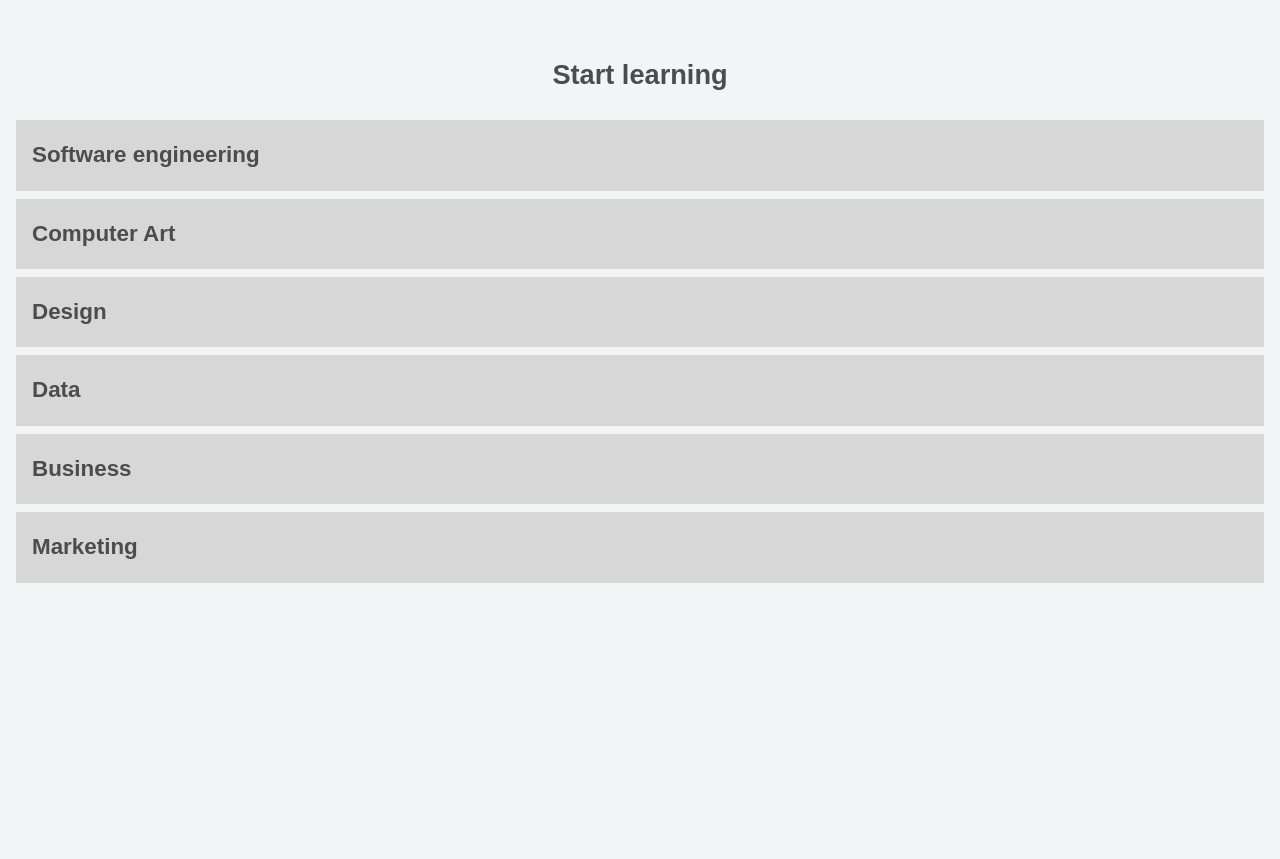
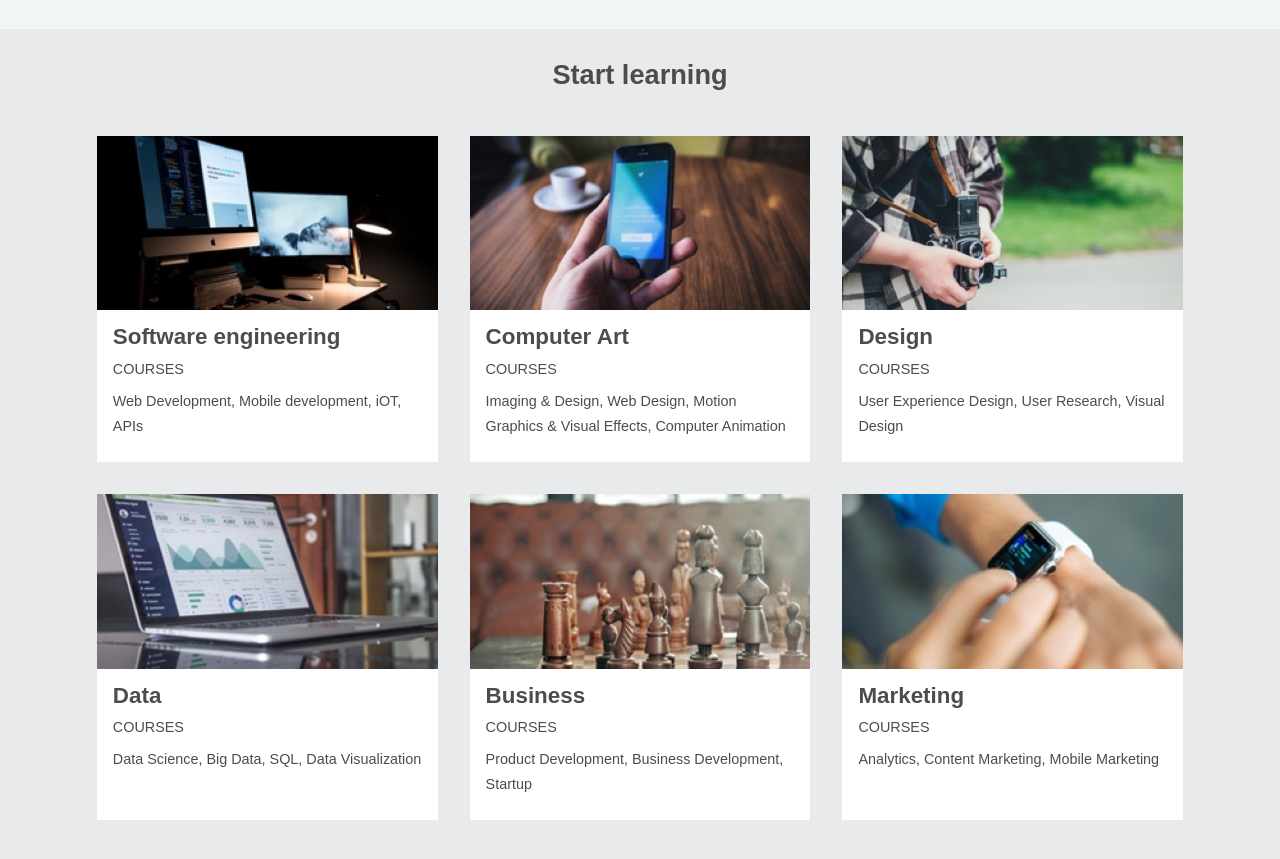
Before and after one commit to JoBenjamin/colmar-academy, a plain HTML site: page index.html in a window 1280 px wide. Shown: the part 1319-2178 px from the top of the page. Before the commit the page ends 1934 px from the top, so only its background shows below. Drawn offline with Linux system fonts and the light colour scheme.

Commit message:
Add desktop style and html to start learning section

```diff
--- a/index.html
+++ b/index.html
@@ -104,34 +104,64 @@
             <h2>Start learning</h2>
             <div class="leaflet-container">
                 <ul>
-                    <li>
+                    <li class="image-container">
                         <a href="#">
+                            <img src="resources/images/course-software.jpg" alt="monitor array">
+                            <div class="text-container">
                                 <h3>Software engineering</h3>
+                                <p class="courses">COURSES</p>
+                                <p>Web Development, Mobile development, iOT, APIs</p>
+                            </div>
                         </a>
                     </li>
-                    <li>
+                    <li class="image-container">
                         <a href="#">
+                            <img src="resources/images/course-computer-art.jpg" alt="handheld mobile device">
+                            <div class="text-container">
                                 <h3>Computer Art</h3>
+                                <p class="courses">COURSES</p>
+                                <p>Imaging & Design, Web Design, Motion Graphics & Visual Effects, Computer Animation</p>
+                            </div>
                         </a>
                     </li>
-                    <li>
+                    <li class="image-container">
                         <a href="#">
+                            <img src="resources/images/course-design.jpg" alt="photographer taking a picture">
+                            <div class="text-container">
                                 <h3>Design</h3>
+                                <p class="courses">COURSES</p>
+                                <p>User Experience Design, User Research, Visual Design</p>
+                            </div>
                         </a>
                     </li>
-                    <li>
+                    <li class="image-container">
                         <a href="#">
+                            <img src="resources/images/course-data.jpg" alt="laptop on a desk">
+                            <div class="text-container">
                                 <h3>Data</h3>
+                                <p class="courses">COURSES</p>
+                                <p>Data Science, Big Data, SQL, Data Visualization</p>
+                            </div>
                         </a>
                     </li>
-                    <li>
+                    <li class="image-container">
                         <a href="#">
+                            <img src="resources/images/course-business.jpg" alt="chess table with pieces">
+                            <div class="text-container">
                                 <h3>Business</h3>
+                                <p class="courses">COURSES</p>
+                                <p>Product Development, Business Development, Startup</p>
+                            </div>
                         </a>
                     </li>
-                    <li>
+                    <li class="image-container">
                         <a href="#">
+                            <img src="resources/images/course-marketing.jpg" alt="person checking a smart wristwatch">
+                            <div class="text-container">
                                 <h3>Marketing</h3>
+                                <p class="courses">COURSES</p>
+                                <p>Analytics, Content Marketing, Mobile Marketing</p>
+                            </div>
                         </a>
                     </li>
                 </ul>
--- a/resources/css/style.css
+++ b/resources/css/style.css
@@ -28,6 +28,7 @@ p {
 
 .image-container img {
     width: 100%;
+    height: auto;
 }
 
 a {
@@ -257,8 +258,52 @@ header ul {
 #start-learning li {
     background-color: #D7D7D7;
     padding: 24px 16px;
+    margin-top: 8px;
 }
 
-#start-learning li:not(:first-child) {
-    margin-top: 8px;
+#start-learning li:first-child {
+    margin-top: 0;
 }
+
+#start-learning li img,
+#start-learning li p {
+    display: none;
+}
+
+@media only screen and (min-width: 600px) {
+    #start-learning {
+        padding: 32px 72px;
+        background-color: #E9EAEB;
+    }
+
+    #start-learning li:first-child {
+        margin-top: 16px;
+    }
+
+    #start-learning li {
+        background-color: #FFFFFF;
+        padding: 0;
+        flex-basis: 30%;
+        margin: 16px 16px;
+    }
+
+    #start-learning li img,
+    #start-learning li p {
+        display: block;
+    }
+
+    #start-learning ul {
+        display: flex;
+        flex-flow: row wrap;
+        justify-content: center;
+    }
+
+    #start-learning .text-container {
+        padding: 16px 16px 24px 16px
+    }
+
+    #start-learning h3,
+    #start-learning .courses {
+        margin-bottom: 8px;
+    }
+}
```
Lines whose indentation alone changed are shown as unchanged.
